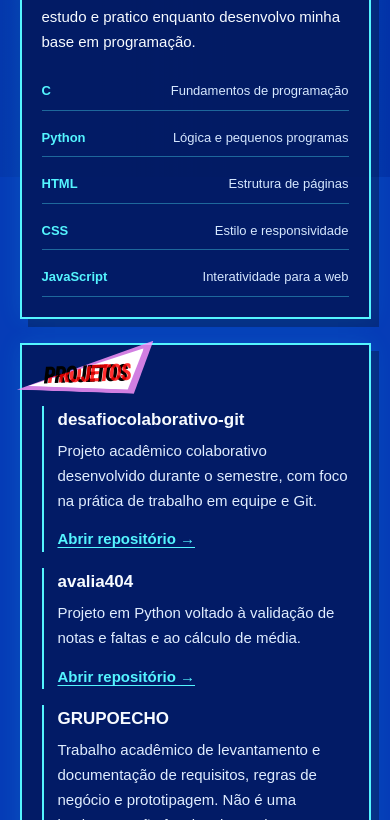
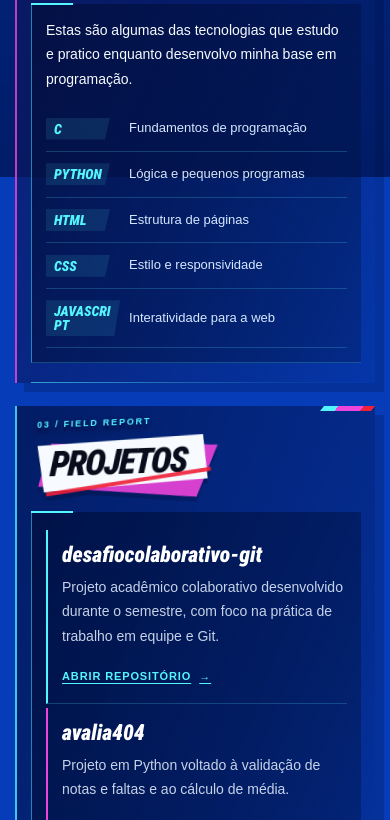
Before and after one commit to Isaquemacedoxyx/portfolio-estilo-persona, a plain HTML site: page index.html in a window 390 px wide. Shown: the part 667-1487 px from the top of the page. Drawn offline with Linux system fonts and the light colour scheme; a web font is replaced by a local one.

Commit message:
style: finaliza refinamento visual mobile

```diff
--- a/css/style.css
+++ b/css/style.css
@@ -773,99 +773,242 @@ kbd {
   .interface-layer {
     position: relative;
     inset: auto;
-    min-height: 30vh;
-    min-height: 30svh;
+    min-height: 188px;
+    min-height: clamp(188px, 25svh, 220px);
+  }
+  .interface-layer::after {
+    position: absolute;
+    right: 0;
+    bottom: 7px;
+    left: 0;
+    height: 12px;
+    background: linear-gradient(105deg, transparent 0 8%, rgba(84, 245, 255, .75) 8% 8.4%, transparent 8.4%);
+    content: "";
+    pointer-events: none;
   }
   .background { background-position: 35% center; }
-  .scene-tint { background: linear-gradient(90deg, rgba(0, 13, 58, .08), rgba(0, 35, 145, .40)); }
-  .top-label { top: 5%; left: 5%; max-width: 80%; font-size: 9px; letter-spacing: .12em; }
-  .audio-control { top: 10%; right: 4%; gap: 7px; }
+  .scene-tint { background: linear-gradient(180deg, rgba(0, 13, 58, .16), rgba(0, 24, 97, .52) 38%, rgba(0, 20, 82, .78)); }
+  .top-label { top: 15px; right: 16px; left: 18px; max-width: none; font-size: 9px; letter-spacing: .12em; }
+  .audio-control { top: 43px; right: 18px; left: 18px; justify-content: flex-end; gap: 7px; }
+  .audio-status { top: calc(100% + 2px); right: 0; max-width: min(100%, 290px); text-align: right; white-space: normal; }
   .audio-volume { width: clamp(50px, 14vw, 72px); }
-  .profile-mark { top: 11%; left: 5%; font-size: 8px; }
-  .profile-mark strong { font-size: 12px; }
+  .profile-mark { top: 105px; left: 18px; gap: 4px; font-size: 8px; }
+  .profile-mark__label { font-size: 8px; letter-spacing: .2em; }
+  .profile-mark strong { font: italic 900 15px/.9 var(--font-display); letter-spacing: .02em; }
+  .profile-mark > span:last-child { color: rgba(231, 248, 255, .72); font-size: 8px; }
   .menu-area,
   .bottom-help,
   .level-marker { display: none; }
   .mobile-sections {
     display: grid;
-    gap: 24px;
+    gap: clamp(20px, 6vw, 30px);
     width: min(100%, 760px);
     margin: 0 auto;
-    padding: 20px clamp(16px, 5vw, 32px) 72px;
+    padding: 14px clamp(16px, 5vw, 32px) 72px;
   }
   .mobile-section {
     position: relative;
+    isolation: isolate;
     scroll-margin-top: 18px;
-    padding: clamp(20px, 5vw, 30px);
-    border: 2px solid var(--cyan);
-    background: rgba(3, 26, 95, .92);
-    box-shadow: 8px 8px 0 rgba(0, 0, 0, .28), 0 0 22px rgba(35, 236, 255, .12);
-    transform: skewY(-.5deg);
+    padding: clamp(34px, 8vw, 46px) clamp(16px, 5vw, 30px) clamp(18px, 5vw, 28px);
+    border-left: 2px solid rgba(84, 245, 255, .76);
+    background: linear-gradient(110deg, rgba(2, 20, 78, .78), rgba(2, 24, 91, .42) 72%, rgba(2, 24, 91, .16));
+    box-shadow: 9px 9px 0 rgba(0, 8, 41, .2);
+  }
+  .mobile-section:nth-child(even) {
+    border-left-color: rgba(237, 69, 219, .82);
+    background: linear-gradient(110deg, rgba(13, 22, 94, .76), rgba(5, 28, 101, .4) 72%, rgba(2, 24, 91, .15));
+  }
+  .mobile-section::before {
+    position: absolute;
+    top: 0;
+    right: 0;
+    width: clamp(38px, 13vw, 76px);
+    height: 5px;
+    background: linear-gradient(90deg, var(--cyan) 0 28%, #ed45db 28% 78%, #ef2039 78%);
+    content: "";
+    transform: skewX(-38deg);
+    transform-origin: right top;
+  }
+  .mobile-section::after {
+    position: absolute;
+    right: 0;
+    bottom: 0;
+    left: 14px;
+    height: 1px;
+    background: linear-gradient(90deg, rgba(84, 245, 255, .6), rgba(84, 245, 255, .08) 72%, transparent);
+    content: "";
+    pointer-events: none;
   }
   .mobile-section-title {
-    width: max-content;
+    position: relative;
+    display: inline-flex;
+    align-items: center;
+    min-height: 0;
     max-width: 100%;
-    min-height: 0;
-    height: auto;
-    margin: 0 0 18px -8px;
-    padding: 2px 12px 5px 8px;
-    font-size: clamp(26px, 7vw, 48px);
-    line-height: .9;
-    cursor: default;
-    pointer-events: none;
+    margin: 0 0 19px;
+    padding: 10px 22px 12px 17px;
+    isolation: isolate;
+    color: #080c1b;
+    font: italic 900 clamp(32px, 9vw, 56px)/.88 var(--font-display);
+    letter-spacing: -.05em;
+    text-transform: uppercase;
+    filter: drop-shadow(0 5px 0 rgba(0, 11, 53, .34));
+    transform: rotate(-2deg) skewX(-4deg);
+    transform-origin: left center;
+  }
+  .mobile-section-title::before {
+    position: absolute;
+    top: -19px;
+    left: 2px;
+    color: var(--cyan);
+    font: 800 9px/1 "New Rodin Pro", Arial, sans-serif;
+    letter-spacing: .2em;
+    text-shadow: 0 1px 6px #00134c;
     white-space: nowrap;
-    transform: none;
-    z-index: 1;
   }
-  .mobile-section-title::after {
-    content: "";
+  .mobile-section-title--about::before { content: "01  /  IDENTIDADE"; }
+  .mobile-section-title--skills::before { content: "02  /  SKILLS"; }
+  .mobile-section-title--projects::before { content: "03  /  FIELD REPORT"; }
+  .mobile-section-title--studies::before { content: "04  /  CURRENT ARC"; }
+  .mobile-section-title--links::before { content: "05  /  NETWORK"; }
+  .mobile-section-title--system::before { content: "06  /  SETTINGS"; }
+  .mobile-title-plate {
     position: absolute;
-    z-index: 1;
-    top: -.76em;
-    right: -.02em;
-    bottom: -.2em;
-    left: -.14em;
-    background: #ff96fe;
-    opacity: .82;
-    clip-path: polygon(0 100%, 100% 0, 90% 100%);
-    mix-blend-mode: screen;
-    transform: translateY(-.20em) rotate(2deg) skewX(-5deg) scaleX(1.14) scaleY(1.17);
+    inset: 0;
     pointer-events: none;
   }
-  .mobile-section-title .selection-white { display: block; z-index: 2; }
-  .mobile-section-title .option-text { z-index: 3; color: #000; }
-  .mobile-section-title .option-text b { color: #000; }
-  .mobile-section-title .selection-text-red { display: inline-flex; z-index: 4; opacity: .82; }
-  .mobile-section-title[data-option-index="1"] { left: -5px; }
-  .mobile-section-title[data-option-index="2"] { left: 3px; }
-  .mobile-section-title[data-option-index="3"] { left: -2px; }
-  .mobile-section-title[data-option-index="4"] { left: 5px; }
-  .mobile-section-title[data-option-index="5"] { left: -6px; }
-  .mobile-section-title[data-option-index="6"] { left: 2px; }
-  .mobile-section-title[data-option-index="1"] .option-text { transform: rotate(-3deg) scaleX(.94); color: #1dbaf2; }
-  .mobile-section-title[data-option-index="2"] .option-text { transform: rotate(2deg) scaleX(.98); color: #69ebfa; }
-  .mobile-section-title[data-option-index="3"] .option-text { transform: rotate(-2deg) scaleX(.92); color: #1dbaf2; }
-  .mobile-section-title[data-option-index="4"] .option-text { transform: rotate(3deg) scaleX(.9); color: #69ebfa; }
-  .mobile-section-title[data-option-index="5"] .option-text { transform: rotate(-1deg) scaleX(.94); color: #69ebfa; }
-  .mobile-section-title[data-option-index="6"] .option-text { transform: rotate(2deg) scaleX(.96); color: #1dbaf2; }
-  .mobile-section-title[data-option-index="1"] .selection-text-red { transform: translateY(-50%) rotate(-3deg) scaleX(.94); clip-path: polygon(44.57% 100%, 0 83.09%, 0 60.41%, 64.51% 0, 100% 0, 100% 100%); }
-  .mobile-section-title[data-option-index="2"] .selection-text-red { transform: translateY(-50%) rotate(2deg) scaleX(.98); clip-path: polygon(0 100%, 0 84.5%, 58.62% 0, 100% 0, 100% 54.5%, 96.15% 100%); }
-  .mobile-section-title[data-option-index="3"] .selection-text-red { transform: translateY(-50%) rotate(-2deg) scaleX(.92); clip-path: polygon(100% 0, 100% 100%, 42.61% 100%, 0 88.42%, 0 63.22%, 63.56% 0); }
-  .mobile-section-title[data-option-index="4"] .selection-text-red { transform: translateY(-50%) rotate(3deg) scaleX(.9); clip-path: polygon(100% 0, 100% 99.02%, 83.14% 100%, 0 100%, 0 77.13%, 59.68% 0); }
-  .mobile-section-title[data-option-index="5"] .selection-text-red { transform: translateY(-50%) rotate(-1deg) scaleX(.94); clip-path: polygon(39.85% 100%, 0 92.02%, 0 67.64%, 61.78% 0, 100% 0, 100% 100%); }
-  .mobile-section-title[data-option-index="6"] .selection-text-red { transform: translateY(-50%) rotate(2deg) scaleX(.96); clip-path: polygon(0 100%, 0 77.56%, 59.28% 0, 100% 0, 100% 95.88%, 99.59% 100%); }
-  .mobile-section-title .word + .word,
-  .mobile-section-title .selection-text-red .word + .word { margin-left: .22em; }
-  .mobile-section { transform: none; }
-  .mobile-section .detail-content { font-size: 15px; line-height: 1.65; overflow-wrap: anywhere; }
-  .mobile-section .detail-content p { margin: 0 0 14px; }
+  .mobile-title-plate--pink {
+    z-index: -2;
+    background: #ed45db;
+    clip-path: polygon(5% 5%, 100% 0, 91% 100%, 0 86%);
+    opacity: .9;
+    transform: translate(6px, 5px) rotate(1deg);
+  }
+  .mobile-title-plate--white {
+    z-index: -1;
+    background: #f7fbff;
+    clip-path: polygon(2% 12%, 96% 0, 100% 84%, 7% 100%);
+  }
+  .mobile-title-text { position: relative; z-index: 1; min-width: 0; overflow-wrap: anywhere; }
+  .mobile-title-red-cut {
+    position: absolute;
+    z-index: 2;
+    right: 3%;
+    bottom: 12%;
+    left: -4%;
+    height: 4px;
+    background: rgba(239, 32, 57, .9);
+    transform: rotate(-7deg);
+    pointer-events: none;
+  }
+  .mobile-section-title--about { transform: rotate(-4deg) skewX(-5deg); }
+  .mobile-section-title--skills { margin-left: 8px; transform: rotate(2deg) skewX(-5deg); }
+  .mobile-section-title--projects { margin-left: 2px; transform: rotate(-2deg) skewX(-5deg); }
+  .mobile-section-title--studies { margin-left: 10px; transform: rotate(3deg) skewX(-5deg); }
+  .mobile-section-title--links { margin-left: 3px; transform: rotate(-2deg) skewX(-5deg); }
+  .mobile-section-title--system { margin-left: 9px; transform: rotate(2deg) skewX(-5deg); }
+  .mobile-section-title--skills .mobile-title-plate--pink,
+  .mobile-section-title--system .mobile-title-plate--pink { transform: translate(6px, 5px) rotate(-2deg); }
+  .mobile-section-title--projects .mobile-title-plate--pink,
+  .mobile-section-title--links .mobile-title-plate--pink { transform: translate(7px, 6px) rotate(3deg); }
+  .mobile-section-title--studies .mobile-title-red-cut,
+  .mobile-section-title--projects .mobile-title-red-cut { right: -2%; left: 8%; }
+  .mobile-section-title--links .mobile-title-red-cut { right: 5%; left: -8%; }
+  .mobile-section-title--system .mobile-title-red-cut { right: -4%; left: 12%; }
+  .mobile-section-title--skills .mobile-title-red-cut { transform: rotate(-5deg); }
+  .mobile-section-title--studies .mobile-title-red-cut { transform: rotate(-9deg); }
+  .mobile-section-title--system .mobile-title-red-cut { transform: rotate(-4deg); }
+  .mobile-section .detail-content {
+    position: relative;
+    padding: clamp(15px, 4vw, 21px);
+    border-left: 1px solid rgba(84, 245, 255, .48);
+    border-bottom: 1px solid rgba(84, 245, 255, .24);
+    background: linear-gradient(115deg, rgba(0, 13, 55, .68), rgba(0, 18, 68, .3));
+    font-size: 15px;
+    line-height: 1.75;
+    overflow-wrap: anywhere;
+  }
+  .mobile-section .detail-content::before {
+    position: absolute;
+    top: -1px;
+    left: -1px;
+    width: 42px;
+    height: 2px;
+    background: var(--cyan);
+    content: "";
+  }
+  .mobile-section .detail-content p { margin: 0 0 15px; }
+  .mobile-section .detail-content p:last-child { margin-bottom: 0; }
+  .mobile-section .skill-list,
+  .mobile-section .study-list,
+  .mobile-section .link-list { gap: 0; margin-top: 14px; }
+  .mobile-section .skill-list li {
+    display: grid;
+    grid-template-columns: minmax(76px, .38fr) minmax(0, 1fr);
+    align-items: center;
+    gap: 12px;
+    padding: 11px 0;
+    border-bottom-color: rgba(84, 245, 255, .2);
+  }
+  .mobile-section .skill-list li span:first-child {
+    width: fit-content;
+    min-width: 64px;
+    padding: 4px 8px;
+    background: rgba(84, 245, 255, .1);
+    color: var(--cyan);
+    font: italic 900 14px/1 var(--font-display);
+    text-transform: uppercase;
+    clip-path: polygon(0 0, 100% 0, 92% 100%, 0 100%);
+  }
+  .mobile-section .skill-list li span:last-child { text-align: left; }
+  .mobile-section .study-list li {
+    position: relative;
+    padding: 11px 0 11px 17px;
+    border-bottom: 1px solid rgba(84, 245, 255, .18);
+  }
+  .mobile-section .study-list li::before {
+    position: absolute;
+    top: 1.25em;
+    left: 3px;
+    width: 6px;
+    height: 6px;
+    margin: 0;
+    background: var(--cyan);
+    content: "";
+    transform: rotate(45deg);
+  }
+  .mobile-section .project-list { gap: 0; }
+  .mobile-section .project-entry {
+    position: relative;
+    margin-top: 4px;
+    padding: 14px 0 15px 14px;
+    border-left: 2px solid var(--cyan);
+    border-bottom: 1px solid rgba(84, 245, 255, .2);
+  }
+  .mobile-section .project-entry:nth-child(even) { border-left-color: #ed45db; }
+  .mobile-section .project-entry h2 {
+    margin: 0 0 8px;
+    color: #fff;
+    font: italic 900 clamp(19px, 5.6vw, 25px)/1.05 var(--font-display);
+    overflow-wrap: anywhere;
+  }
+  .mobile-section .project-entry p { color: rgba(230, 241, 255, .86); font-size: 14px; }
+  .mobile-section .project-entry a { display: inline-flex; gap: 8px; align-items: center; font: 800 11px/1.4 "New Rodin Pro", Arial, sans-serif; letter-spacing: .08em; text-transform: uppercase; }
+  .mobile-section .link-list li { padding: 0; border-bottom-color: rgba(84, 245, 255, .22); }
+  .mobile-section .link-list a { position: relative; flex-wrap: wrap; align-items: center; gap: 2px 12px; padding: 13px 26px 13px 0; font: italic 900 20px/1.1 var(--font-display); text-transform: uppercase; }
+  .mobile-section .link-list a span:first-of-type { order: 3; flex-basis: 100%; color: rgba(214, 232, 255, .72); font: 11px/1.5 Arial, sans-serif; text-transform: none; overflow-wrap: anywhere; }
+  .mobile-section .link-list a span:last-of-type { position: absolute; top: 13px; right: 0; color: var(--cyan); }
+  .mobile-section .motion-controls { gap: 8px; }
+  .mobile-section .motion-option { min-height: 42px; padding: 10px; border-color: rgba(84, 245, 255, .62); font-size: 10px; letter-spacing: .05em; }
+  .mobile-section .motion-option[aria-pressed="true"] { border-color: var(--cyan); box-shadow: 4px 4px 0 rgba(237, 69, 219, .7); }
 }
 
 @media (max-width: 480px) {
   .background { background-position: 34% center; }
-  .profile-mark { top: 12%; }
+  .profile-mark { top: 105px; }
   .menu-area { top: 25%; max-width: 90vw; }
-  .audio-control { top: calc(28% - 60px); right: 3%; gap: 6px; }
+  .audio-control { top: 43px; right: 18px; left: 18px; gap: 6px; }
   .audio-toggle { width: 46px; height: 36px; }
   .audio-icon { width: 44px; height: 33px; }
   .audio-speaker { width: 44px; height: 33px; }
@@ -873,11 +1016,11 @@ kbd {
   .audio-volume { width: clamp(42px, 14vw, 58px); height: 18px; }
   .audio-value { min-width: 22px; font-size: 8px; }
   .audio-status {
-    top: auto;
-    bottom: calc(100% + 4px);
+    top: calc(100% + 2px);
+    bottom: auto;
     max-width: calc(100vw - 24px);
     font-size: 8px;
-    white-space: nowrap;
+    white-space: normal;
   }
   .menu-option { height: clamp(23px, 6vw, 31px); font-size: clamp(23px, 6vw, 31px); }
   .level-marker { display: none; }
@@ -887,11 +1030,14 @@ kbd {
   .detail-panel { width: calc(100vw - 28px); padding: 20px; }
   .detail-content { font-size: 14px; }
   .skill-list li { gap: 8px; font-size: 13px; }
+  .mobile-sections { padding-right: 15px; padding-left: 15px; }
+  .mobile-section { padding-right: 14px; padding-left: 14px; }
+  .mobile-section .detail-content { padding: 14px; font-size: 14px; }
+  .mobile-section .skill-list li { grid-template-columns: minmax(66px, .34fr) minmax(0, 1fr); gap: 9px; font-size: 13px; }
 }
 
 @media (max-width: 480px) and (orientation: portrait) {
   .menu-area { top: 41%; }
-  .audio-control { top: calc(41% - 58px); }
 }
 
 @media (max-height: 620px) and (min-width: 761px) {
--- a/js/script.js
+++ b/js/script.js
@@ -250,16 +250,27 @@ function buildMobileSections() {
     const section = document.createElement("section");
     const headingId = `mobile-title-${sectionKey}`;
     const heading = document.createElement("h2");
+    const pinkPlate = document.createElement("span");
+    const whitePlate = document.createElement("span");
+    const headingText = document.createElement("span");
+    const redCut = document.createElement("span");
     const sectionContent = document.createElement("div");
 
     section.className = "mobile-section";
     section.id = `mobile-section-${sectionKey}`;
     section.setAttribute("aria-labelledby", headingId);
-    heading.className = `menu-option mobile-section-title mobile-section-title--${sectionKey}`;
-    heading.dataset.optionIndex = String(options.indexOf(option) + 1);
+    heading.className = `mobile-section-title mobile-section-title--${sectionKey}`;
     heading.id = headingId;
     heading.setAttribute("aria-label", option.getAttribute("aria-label"));
-    heading.innerHTML = option.innerHTML;
+    pinkPlate.className = "mobile-title-plate mobile-title-plate--pink";
+    whitePlate.className = "mobile-title-plate mobile-title-plate--white";
+    headingText.className = "mobile-title-text";
+    headingText.textContent = option.getAttribute("aria-label");
+    redCut.className = "mobile-title-red-cut";
+    pinkPlate.setAttribute("aria-hidden", "true");
+    whitePlate.setAttribute("aria-hidden", "true");
+    redCut.setAttribute("aria-hidden", "true");
+    heading.append(pinkPlate, whitePlate, headingText, redCut);
     sectionContent.className = "detail-content";
     sectionContent.append(template.content.cloneNode(true));
     const mobileMotionStatus = sectionContent.querySelector("#motionStatus");
```
